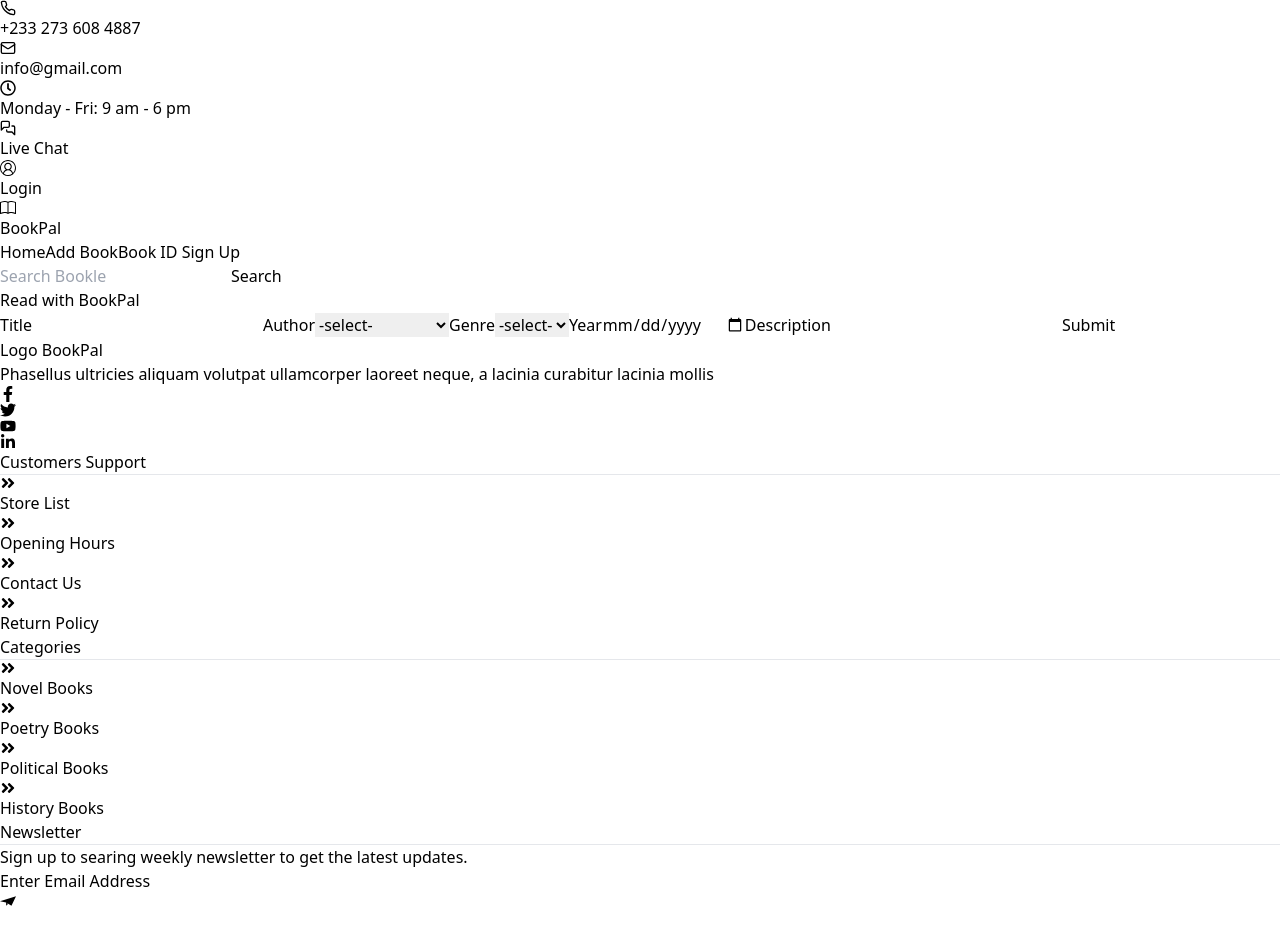
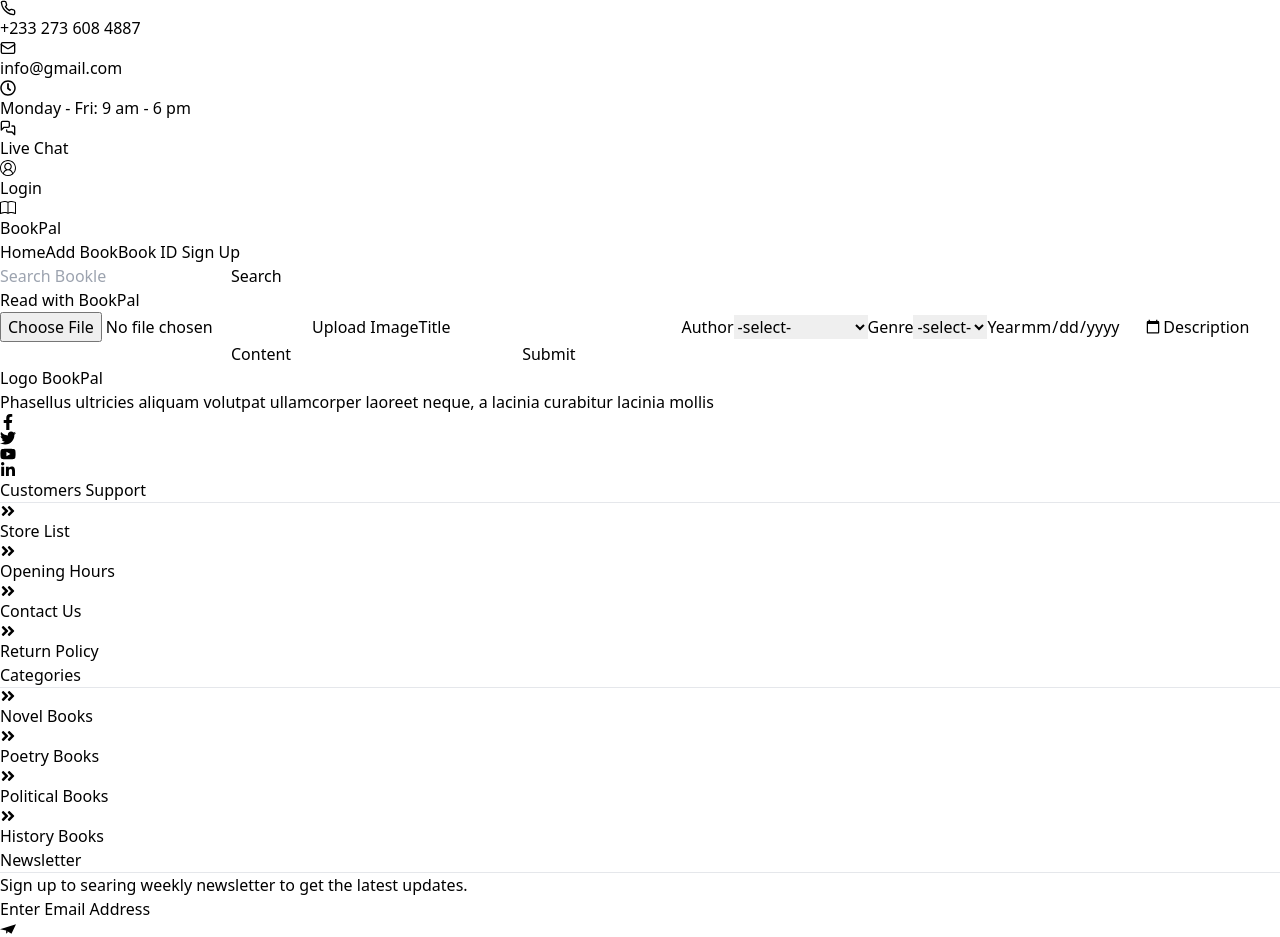
Before and after one commit to Binary-05/Library-app, a React (Vite) app: page /add-new in a window 1280 px wide. Before the commit the page ends 909 px from the top, so only its background shows below. Built offline with nearby package versions, Linux system fonts and the light colour scheme.

Commit message:
worked on add book form

```diff
--- a/src/pages/addBook/index.jsx
+++ b/src/pages/addBook/index.jsx
@@ -26,30 +26,32 @@ const AddBook = () => {
   };
 
   return (
-    <div className="bg-[#9f440709]">
+    <div className="bg-[url('./assets/images/books-5433432_1280.jpg')] bg-cover">
       <Navbar />
       <div className="mt-20 ">
         <p className="font-bold italic text-3xl text-center ">Read with BookPal</p>
 
         <div className="border border-[#9F4307] shadow-2xl rounded-xl h-5/6 w-2/5 ml-96 pb-10">
 
-          <form onSubmit={handleSubmit} className="flex flex-col text-center place-items-center bg-white">
+          <form action="upload.php" method="post" enctype="multipart/form-data"   onSubmit={handleSubmit} className="flex flex-col text-center place-items-center backdrop-filter backdrop-blur-lg"  >
 
-            <input type="image" src="" alt="" className="border border-[#9F4307] h-36 w-64 rounded-3xl mb-3 mt-2" />
+            <input type="file" name="fileToUpload" id="fileToUpload" className="border border-[#9F4307] h-36 w-64 rounded-3xl mb-3 mt-2" required />
+            <input type="Submit" value="Upload Image" name="Submit" className="text-white"/>
 
-            <label name="title" id="title">Title</label>
+
+            <label name="title" id="title" className="text-white">Title</label>
             <input type="text" required className="border border-[#9F4307] w-64 rounded-3xl mb-3 p-1" />
 
 
-            <label>Author</label>
-            <select name="author" id="authors" className="border border-[#9f4407] w-64 rounded-3xl mb-3 p-1">
+            <label name="Author" id="Author" className="text-white">Author</label>
+            <select name="author" id="authors" className="border border-[#9f4407] w-64 rounded-3xl mb-3 p-1" required>
               <option value="#">-select-</option>
               <option value="#">Coleen Hover</option>
               <option value="#">Gabriel Bellany</option>
             </select>
 
-            <label name="genre" id="genre">Genre</label>
-            <select name="genre" id="genre" className="border border-[#9F4307] w-64 rounded-3xl mb-3 p-1" >
+            <label name="genre" id="genre" className="text-white" >Genre</label>
+            <select name="genre" id="genre" className="border border-[#9F4307] w-64 rounded-3xl mb-3 p-1" required >
               <option value="#">-select-</option>
               <option value="#">Politics</option>
               <option value="#">Poetry</option>
@@ -57,10 +59,13 @@ const AddBook = () => {
               <option value="#">History</option>
             </select>
 
-            <label name="year" id="year">Year</label>
-            <input type="date" className="border border-[#9F4307] w-64 rounded-3xl mb-3 p-1" />
+            <label name="year" id="year" className="text-white">Year</label>
+            <input type="date" className="border border-[#9F4307] w-64 rounded-3xl mb-3 p-1" required/>
 
-            <label name="description" id="description">Description</label>
+            <label name="description" id="description"className="text-white" >Description</label>
+            <input type="text" className="border border-[#9F4307] h-28 w-64 rounded-3xl mb-3 p-1" required />
+
+            <label name="content" id="content" className="text-white">Content</label>
             <input type="text" className="border border-[#9F4307] h-28 w-64 rounded-3xl mb-3 p-1" />
 
 
```
Also changed, not shown: src/assets/images/book-1769228_1280.jpg (added), src/assets/images/books-5433432_1280.jpg (added).
